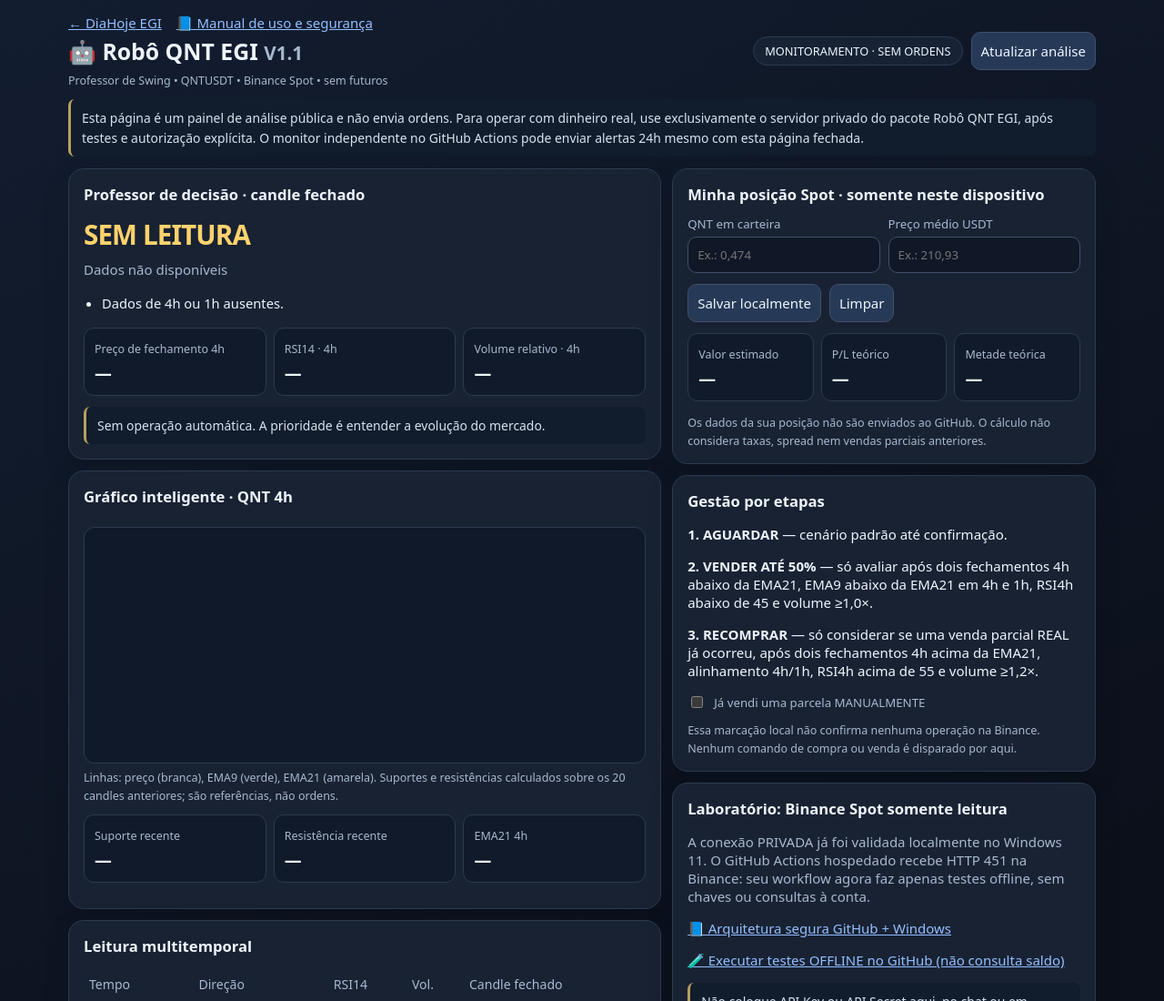
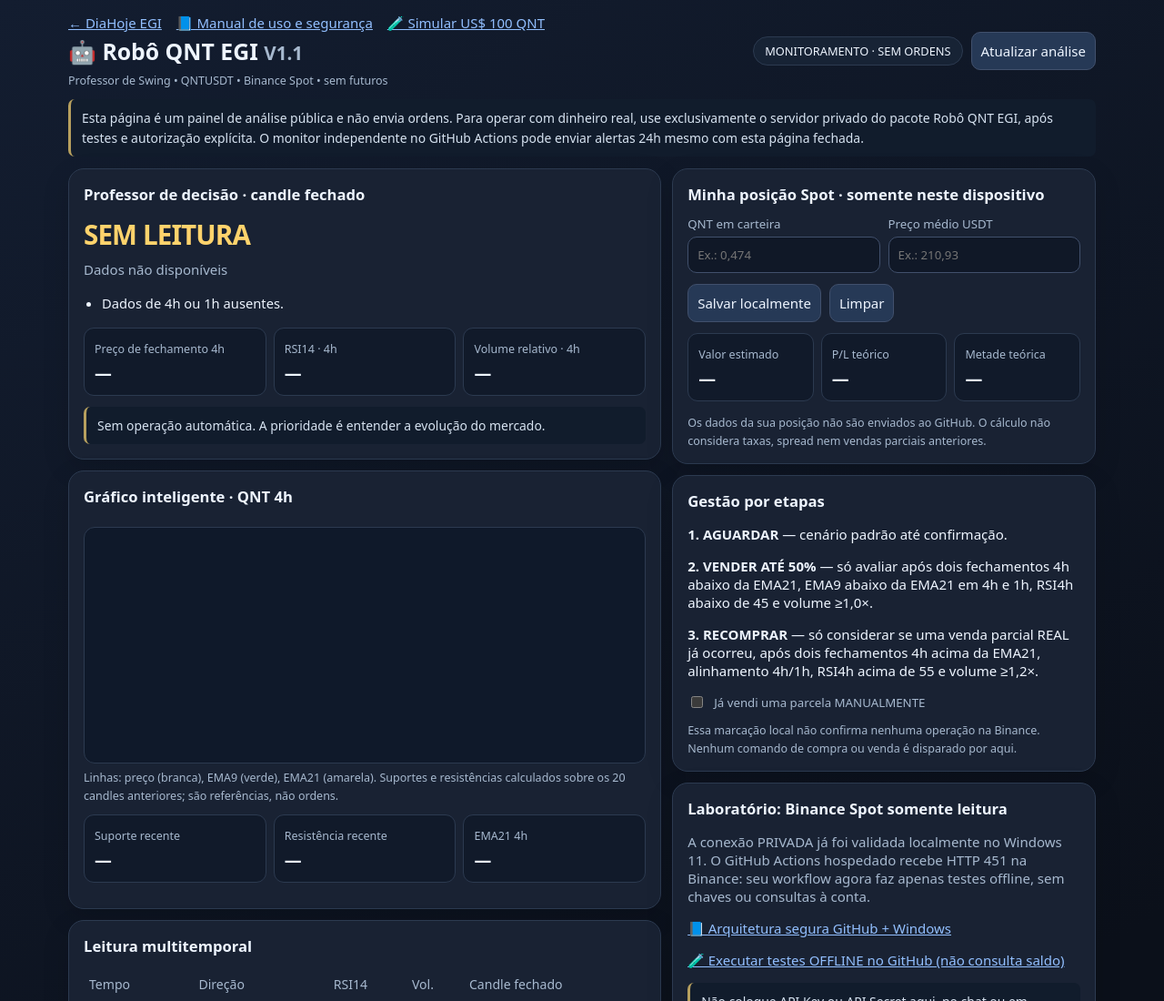
Before and after one commit to Egiepxy/DiaHoje, a website: page apps/Robo_QNT_EGI.html in a window 1280 px wide. Shown: the top 1100 px of the page at 91% size. Drawn offline with Linux system fonts and the light colour scheme; no server answers.

Commit message:
Adicionar acesso ao simulador QNT US$100 no painel de monitoramento

```diff
--- a/apps/Robo_QNT_EGI.html
+++ b/apps/Robo_QNT_EGI.html
@@ -25,7 +25,7 @@ table{width:100%;border-collapse:collapse}th,td{font-size:.88rem;padding:9px 6px
 </style>
 </head>
 <body><main>
-<div class="top"><div><a href="../index.html">← DiaHoje EGI</a> <a href="./Manual_Robo_QNT_EGI.html" style="margin-left:12px">📘 Manual de uso e segurança</a><h1>🤖 Robô QNT EGI <small>V1.1</small></h1><small>Professor de Swing • QNTUSDT • Binance Spot • sem futuros</small></div><div class="row"><span class="pill" id="mode">MONITORAMENTO · SEM ORDENS</span><button id="refresh">Atualizar análise</button></div></div>
+<div class="top"><div><a href="../index.html">← DiaHoje EGI</a> <a href="./Manual_Robo_QNT_EGI.html" style="margin-left:12px">📘 Manual de uso e segurança</a> <a href="./Simulador_QNT_EGI_V1.html" style="margin-left:12px">🧪 Simular US$ 100 QNT</a><h1>🤖 Robô QNT EGI <small>V1.1</small></h1><small>Professor de Swing • QNTUSDT • Binance Spot • sem futuros</small></div><div class="row"><span class="pill" id="mode">MONITORAMENTO · SEM ORDENS</span><button id="refresh">Atualizar análise</button></div></div>
 <div class="note">Esta página é um painel de análise pública e não envia ordens. Para operar com dinheiro real, use exclusivamente o servidor privado do pacote Robô QNT EGI, após testes e autorização explícita. O monitor independente no GitHub Actions pode enviar alertas 24h mesmo com esta página fechada.</div>
 <div class="layout" style="margin-top:13px">
 <section>
```
